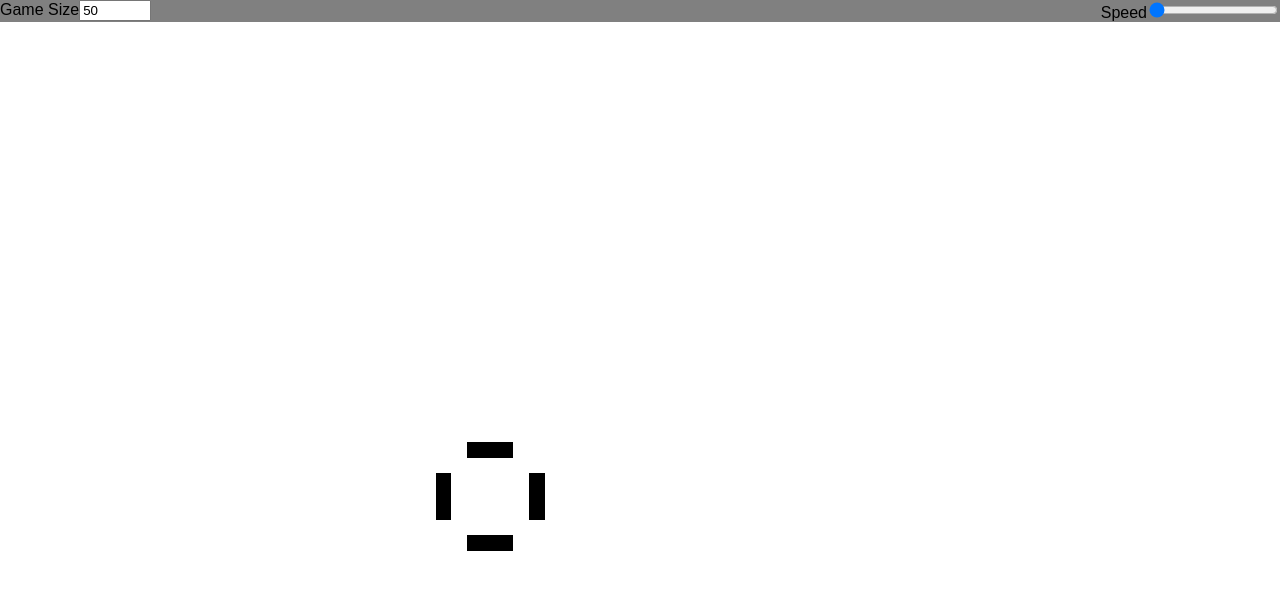
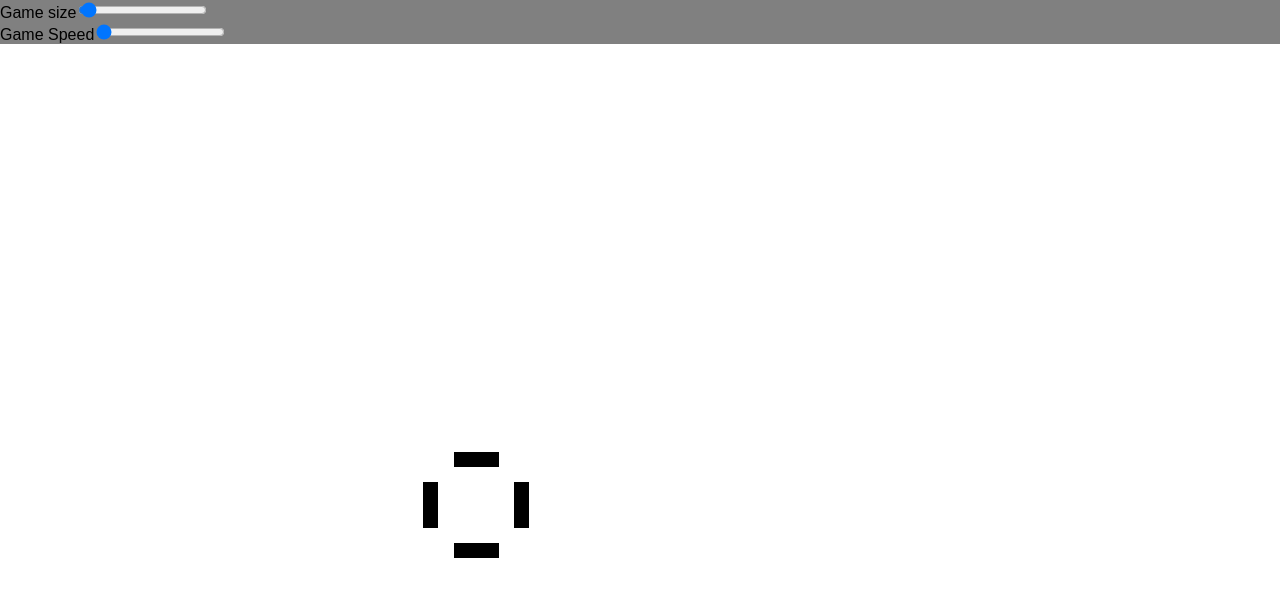
Before and after one commit to agrigoroi/react-game-of-life, a React (Create React App) app: page / in a window 1280 px wide. Shown: the top 596 px of the page. Built offline with nearby package versions, Linux system fonts and the light colour scheme; the HTML template or start-up script is replaced by a standard one.

Commit message:
Extract to new Component

```diff
--- a/src/Game.tsx
+++ b/src/Game.tsx
@@ -3,10 +3,7 @@ import GameState from './conways-game-of-life/GameState';
 import Cell from './conways-game-of-life/Cell';
 import BoardComponent from './Board';
 import { Set } from 'immutable';
-
-// interface GameProps {
-//     initialState: GameState;
-// }
+import RangeInput from './RangeInput';
 
 interface GameComponentState {
     state: GameState;
@@ -50,31 +47,26 @@ export default class GameComponent extends React.Component<{}, GameComponentStat
         return (
             <div className="game">
                 <div className="header">
-                    <div style={{ float: 'left' }}>
-                        <label>Game Size</label>
-                        <input
-                            type="number"
-                            value={this.state.size}
-                            min={0}
-                            max={1000}
-                            onChange={function (event) {
-                                component.setState({ size: +event.target.value });
+                    <RangeInput
+                        label="Game size"
+                        value={component.state.size}
+                        min={15}
+                        max={2000}
+                        onChange={function (newSize) {
+                            component.setState({ size: newSize });
                         }}
+                        step={50}
                     />
-                    </div>
-                    <div style={{ float: 'right' }}>
-                        <label>Speed</label>
-                        <input
-                            type="range"
+                    <RangeInput
+                        label="Game Speed"
                         value={component.state.speed}
                         min={200}
                         max={2000}
-                            onChange={function (event) {
-                                component.setState({ speed: +event.target.value });
+                        onChange={function (speed) {
+                            component.setState({ speed });
                         }}
                         step={50}
                     />
-                    </div>
                 </div>
                 <BoardComponent size={size} cells={cells} />
             </div>
--- /dev/null
+++ b/src/RangeInput.tsx
@@ -0,0 +1,31 @@
+import * as React from 'react';
+
+interface RangeInputProps {
+  label: string;
+  value: number;
+  min: number;
+  max: number;
+  step: number;
+  onChange: (value: number) => void;
+}
+
+export default class RangeInput extends React.Component<RangeInputProps, {}> {
+  render() {
+    const self = this;
+    return (
+      <div>
+        <label>{this.props.label}</label>
+        <input
+          type="range"
+          value={this.props.value}
+          min={this.props.min}
+          max={this.props.max}
+          onChange={function (event) {
+            self.props.onChange(+event.target.value);
+          }}
+          step={50}
+        />
+      </div>
+    );
+  }
+}
```
Lines whose indentation alone changed are shown as unchanged.
